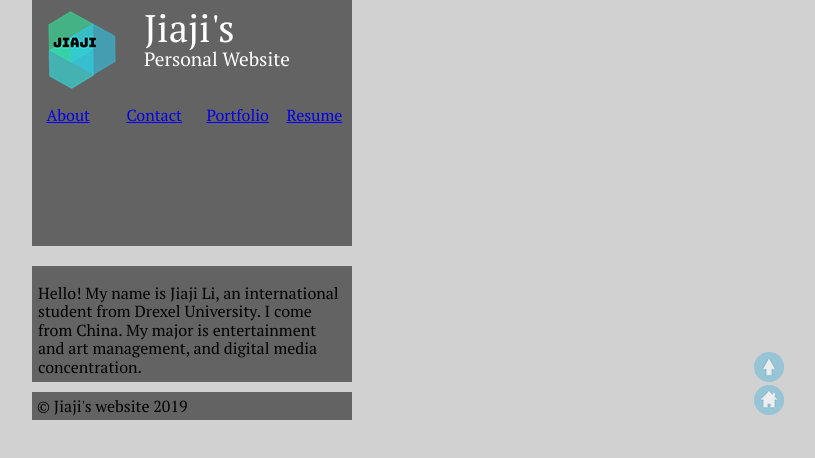
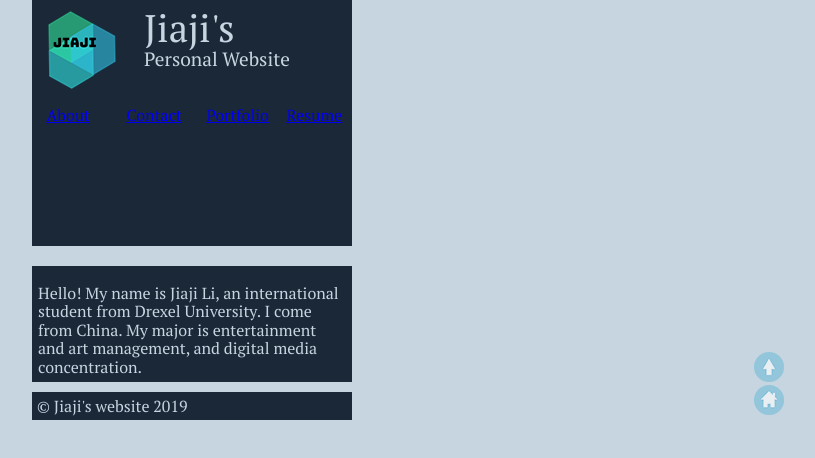
Before and after one commit to jl3623/IDM-221-jl3623, a plain HTML site: page index.html in a window 1280 px wide. Shown: the whole page, without its empty margins (448-1263 px from the left). Drawn offline with Linux system fonts and the light colour scheme; files whose address does not match are found by name.

Commit message:
Update: color palette

```diff
--- a/css/stylesheet.css
+++ b/css/stylesheet.css
@@ -3,7 +3,7 @@
 /*  Overall Settings */
 
 html {
-    background-color: #d1d1d1;
+    background-color: #c7d5e0;
     font-size: 16px;
     font-family: 'PT Serif', serif;
     height: 100%;
@@ -12,8 +12,8 @@ html {
 }
 
 header {
-    background-color: #636363;
-    color: #ffffff;
+    background-color: #1b2838;
+    color: #c7d5e0;
     margin: auto;
 }
 
@@ -50,11 +50,12 @@ header {
 /*  main body part */
 
 main {
-    background-color: #636363;
+    background-color: #1b2838;
     padding: 2px;
 }
 
 main p {
+    color: #c7d5e0;
     padding: 4px;
     margin: auto;
 }
@@ -62,11 +63,12 @@ main p {
 /*  footer part */
 
 footer {
-    background-color: #636363;
+    background-color: #1b2838;
     padding: 1px;
 }
 
 footer p {
+    color: #c7d5e0;
     padding: 4px;
     margin: auto;
 }
@@ -74,7 +76,7 @@ footer p {
 /*  dividing line */
 
 #line {
-    background-color: #ffffff;
+    background-color: #c7d5e0;
     margin: 10px;
 }
 
```
